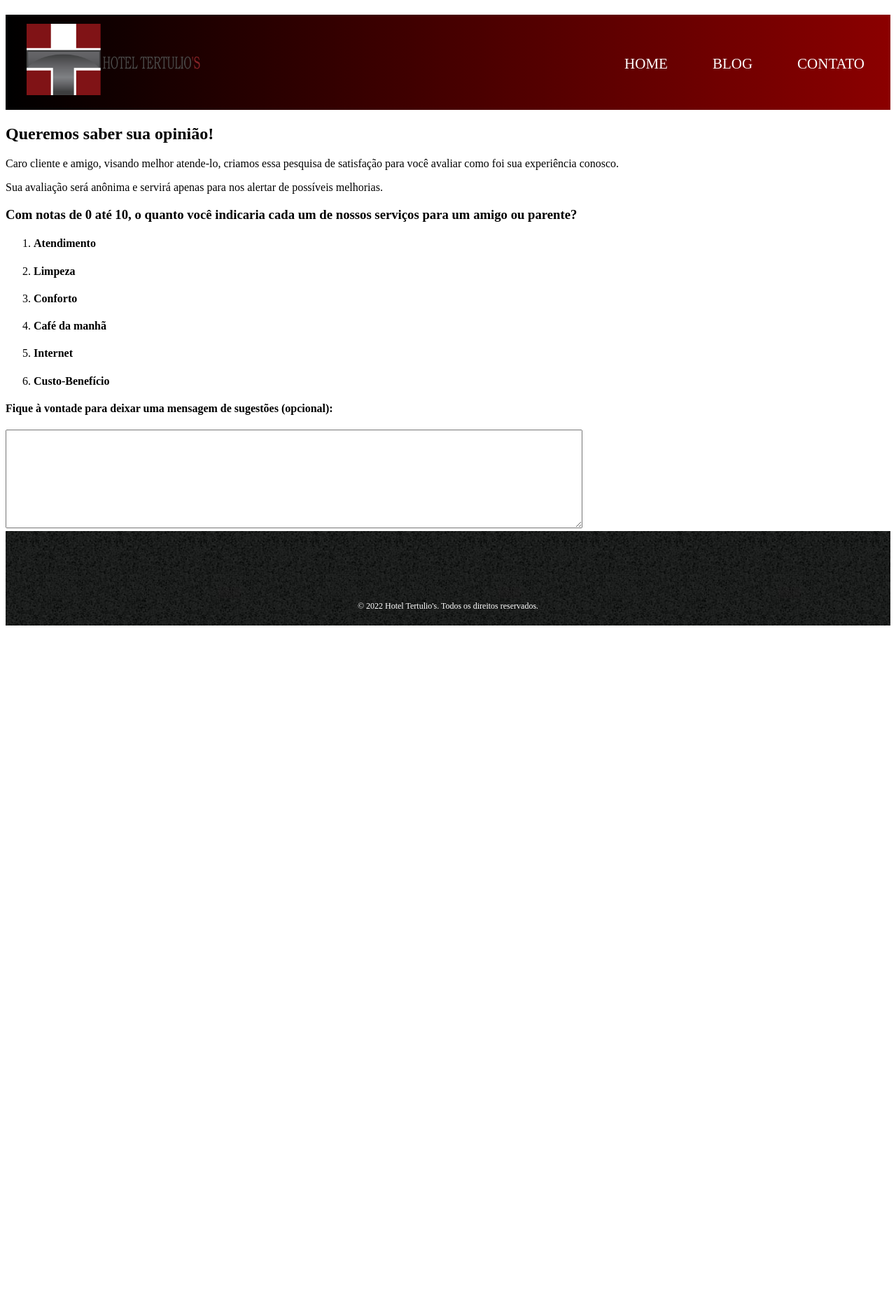
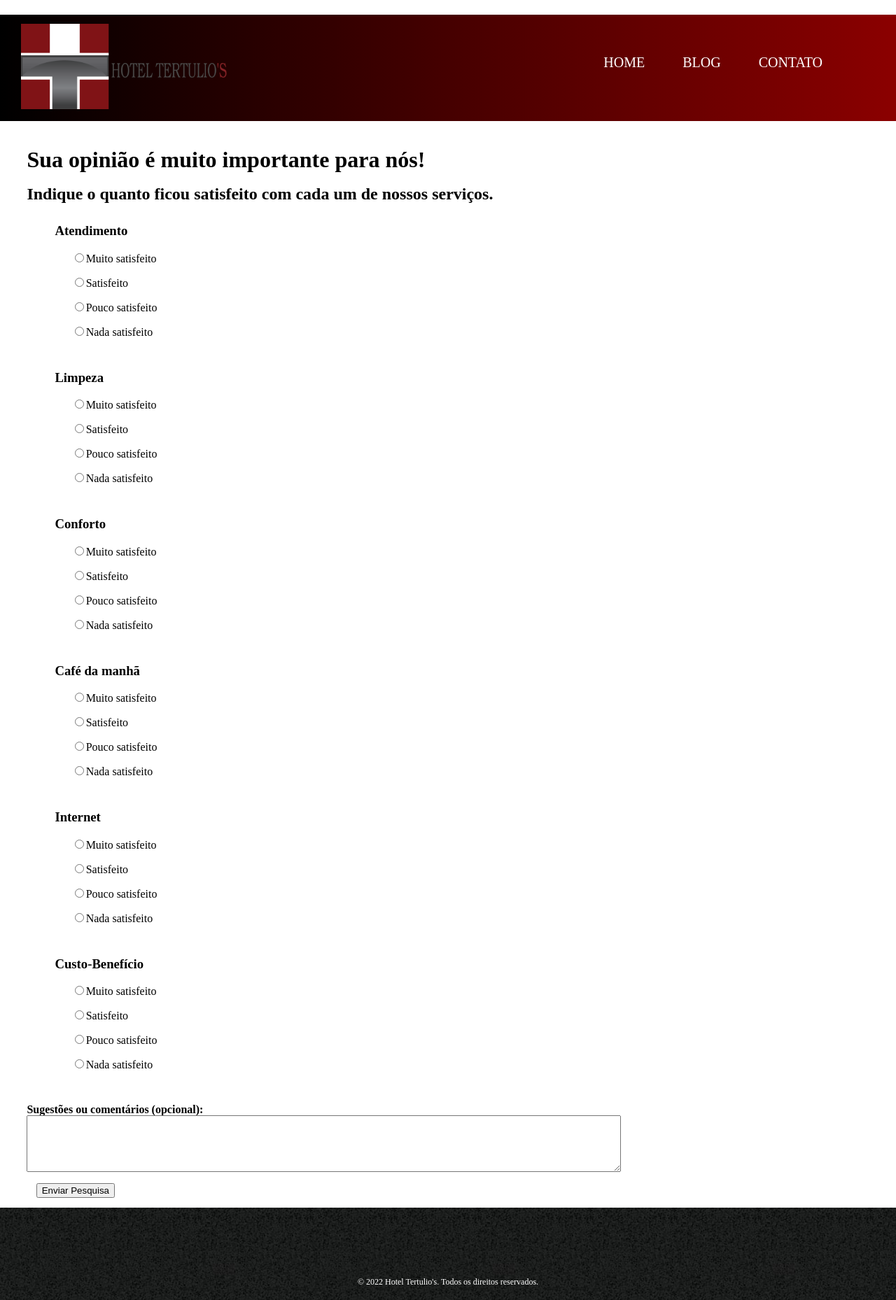
Before and after one commit to WellintonRafael/pesquisa_de_satisfacao, a Flask app: page / in a window 1280 px wide. Shown: the whole page at 70% size. Before the commit the page ends 894 px from the top, so only its background shows below. Run offline with Flask 2, Linux system fonts and the light colour scheme.

Commit message:
Layout responsivo

```diff
--- a/static/homepage.css
+++ b/static/homepage.css
@@ -1,11 +1,15 @@
 .logo_hotel {
-    width: 20%;
+    width: 300px;
     margin-left: 30px;
     padding: 1% 0 1% 0;
 }
 
 header {
     background: rgb(90,0,0);
+}
+
+main {
+    margin: 3% 3% 0 3%;
 }
 
 .caixa {
@@ -20,26 +24,45 @@ header {
 nav {
     position: absolute;
     top: 50px;
-    right: 40px;
+    right: 100px;
     padding: 1% 0 1% 0;
 }
 
 nav li {
     display: inline;
-    margin: 0 0 0 50px;
+    margin: 0 0 0 40px;
     padding: 5px;
 }
 
 nav a {
     text-transform: uppercase;
     color: #FFFFFF;
-    font-size: 21px;
+    font-size: 20px;
     text-decoration: none;
 }
 
 nav a:hover {
     text-decoration: underline;
     transition: 0.3s all;
+}
+
+.item-avaliado {
+    margin: 2em 0 0 0;
+    display: block;
+}
+
+.item {
+    display: block;
+    padding: 0 0 1em 2%;
+}
+
+textarea {
+    width: 70%
+}
+
+.botao {
+    display: block;
+    margin: 1em;
 }
 
 #logo_hotel_footer {
@@ -54,7 +77,8 @@ footer {
 }
 
 .facebook: {
-    f09a
+    \24D5;
+    text-align:center;
 }
 
 .copyright {
@@ -64,11 +88,35 @@ footer {
 }
 
 
-@media screen (max-width: 480px){
-    nav, .logo_hotel {
-        display: inline;
+@media screen and (max-width: 700px) {
+    header, .caixa, main, footer, copyright, .facebook {
         width: auto;
+    }
+    h1 {
+        width: 90%;
+        text-align: center;
+        margin: 0;
+
+    }
+    nav {
         position: static;
         text-align: center;
+        padding: 1% 0 1%;
+        margin: 0;
+        width: auto;
+
     }
+    nav li {
+        width: auto;
+        left: 0;
+        right: 0;
+        padding: 0;
+        margin: 0 3% 0 0;
+        text-align:center;
+    }
+
+    textarea {
+        width: 90%
+    }
+
 }
--- a/static/reset.css
+++ b/static/reset.css
@@ -4,17 +4,15 @@
 */
 
 html, body, div, span, applet, object, iframe,
-h1, h2, h3, h4, h5, h6, p, blockquote, pre,
-a, abbr, acronym, address, big, cite, code,
-del, dfn, em, img, ins, kbd, q, s, samp,
+blockquote, pre,
+abbr, acronym, address, big, cite, code,
+del, dfn, ins, kbd, q, s, samp,
 small, strike, strong, sub, sup, tt, var,
-b, u, i, center,
-dl, dt, dd, ol, ul, li,
-fieldset, form, label, legend,
+b, u, i, center, dl, dt, dd, fieldset, legend,
 table, caption, tbody, tfoot, thead, tr, th, td,
 article, aside, canvas, details, embed,
 figure, figcaption, footer, header, hgroup,
-menu, nav, output, ruby, section, summary,
+menu, output, ruby, summary,
 time, mark, audio, video {
 	margin: 0;
 	padding: 0;
--- a/templates/homepage.html
+++ b/templates/homepage.html
@@ -2,7 +2,9 @@
 <html lang="pt-br">
 <head>
     <meta charset="UTF-8">
+    <meta name="viewport" content="width=device-width">
     <title>Pesquisa de Satisfação</title>
+    <link rel="stylesheet" href="{{ url_for('static', filename= 'reset.css') }}">
     <link rel="stylesheet" href="{{ url_for('static', filename= 'homepage.css') }}">
 
 </head>
@@ -20,23 +22,52 @@
         </div>
     </header>
     <main>
-        <h2>Queremos saber sua opinião! </h2>
-        <p>Caro cliente e amigo, visando melhor atende-lo, criamos essa pesquisa de satisfação para você avaliar como foi sua experiência conosco.</p>
-        <p>Sua avaliação será anônima e servirá apenas para nos alertar de possíveis melhorias.</p>
-        <h3>Com notas de 0 até 10, o quanto você indicaria cada um de nossos serviços para um amigo ou parente?</h3>
-        <ol>
-            <li><h4>Atendimento</h4></li>
-            <li><h4>Limpeza</h4></li>
-            <li><h4>Conforto</h4></li>
-            <li><h4>Café da manhã</h4></li>
-            <li><h4>Internet</h4></li>
-            <li><h4>Custo-Benefício</h4></li>
-        </ol>
-            <h4>Fique à vontade para deixar uma mensagem de sugestões (opcional):</h4>
-            <textarea cols="100" rows="9"></textarea>
-        <label></label>
+        <h1 class="titulo-principal">Sua opinião é muito importante para nós!</h1>
+        <h2 class="titulo-pergunta">Indique o quanto ficou satisfeito com cada um de nossos serviços.</h2>
+        <form>
+            <ol class="lista">
+                <li class="item-avaliado"><h3>Atendimento</h3></li>
+                    <label class="item" for="radio-muito_satisfeito"><input type="radio" name="atendimento" value="muito_satisfeito">Muito satisfeito</label>
+                    <label class="item" for="radio-satisfeito"><input type="radio" name="atendimento" value="satisfeito">Satisfeito</label>
+                    <label class="item" for="radio-pouco_satisfeito"><input type="radio" name="atendimento" value="pouco_satisfeito">Pouco satisfeito</label>
+                    <label class="item" for="radio-nada_satisfeito"><input type="radio" name="atendimento" value="nada_satisfeito">Nada satisfeito</label>
+
+                <li class="item-avaliado"><h3>Limpeza</h3></li>
+                    <label class="item" for="radio-muito_satisfeito"><input type="radio" name="limpeza" value="muito_satisfeito">Muito satisfeito</label>
+                    <label class="item" for="radio-satisfeito"><input type="radio" name="limpeza" value="satisfeito">Satisfeito</label>
+                    <label class="item" for="radio-pouco_satisfeito"><input type="radio" name="limpeza" value="pouco_satisfeito">Pouco satisfeito</label>
+                    <label class="item" for="radio-nada_satisfeito"><input type="radio" name="limpeza" value="nada_satisfeito">Nada satisfeito</label>
+
+                <li class="item-avaliado"><h3>Conforto</h3></li>
+                    <label class="item" for="radio-muito_satisfeito"><input type="radio" name="conforto" value="muito_satisfeito">Muito satisfeito</label>
+                    <label class="item" for="radio-satisfeito"><input type="radio" name="conforto" value="satisfeito">Satisfeito</label>
+                    <label class="item" for="radio-pouco_satisfeito"><input type="radio" name="conforto" value="pouco_satisfeito">Pouco satisfeito</label>
+                    <label class="item" for="radio-nada_satisfeito"><input type="radio" name="conforto" value="nada_satisfeito">Nada satisfeito</label>
+
+                <li class="item-avaliado" ><h3>Café da manhã</h3></li>
+                    <label class="item" for="radio-muito_satisfeito"><input type="radio" name="cafe_da_manha" value="muito_satisfeito">Muito satisfeito</label>
+                    <label class="item" for="radio-satisfeito"><input type="radio" name="cafe_da_manha" value="satisfeito">Satisfeito</label>
+                    <label class="item" for="radio-pouco_satisfeito"><input type="radio" name="cafe_da_manha" value="pouco_satisfeito">Pouco satisfeito</label>
+                    <label class="item" for="radio-nada_satisfeito"><input type="radio" name="cafe_da_manha" value="nada_satisfeito">Nada satisfeito</label>
+
+                <li class="item-avaliado"><h3>Internet</h3></li>
+                    <label class="item" for="radio-muito_satisfeito"><input type="radio" name="internet" value="muito_satisfeito">Muito satisfeito</label>
+                    <label class="item" for="radio-satisfeito"><input type="radio" name="internet" value="satisfeito">Satisfeito</label>
+                    <label class="item" for="radio-pouco_satisfeito"><input type="radio" name="internet" value="pouco_satisfeito">Pouco satisfeito</label>
+                    <label class="item" for="radio-nada_satisfeito"><input type="radio" name="internet" value="nada_satisfeito">Nada satisfeito</label>
+
+                <li class="item-avaliado"><h3>Custo-Benefício</h3></li>
+                    <label class="item" for="radio-muito_satisfeito"><input type="radio" name="custo_beneficio" value="muito_satisfeito">Muito satisfeito</label>
+                    <label class="item" for="radio-satisfeito"><input type="radio" name="custo_beneficio" value="satisfeito">Satisfeito</label>
+                    <label class="item" for="radio-pouco_satisfeito"><input type="radio" name="custo_beneficio" value="pouco_satisfeito">Pouco satisfeito</label>
+                    <label class="item" for="radio-nada_satisfeito"><input type="radio" name="custo_beneficio" value="nada_satisfeito">Nada satisfeito</label>
+            </ol>
+            <h4 class="item-avaliado">Sugestões ou comentários (opcional):</h4>
+            <textarea rows="5"></textarea>
+            <input class="botao" type="submit" value="Enviar Pesquisa">
+        </form>
     </main>
-   <footer>
+    <footer>
         <a class="facebook" href="https://www.facebook.com/HotelTertulios" target="_blank"><i aria-hidden="true"></i></a>
         <p class="copyright">&copy; 2022 Hotel Tertulio's. Todos os direitos reservados.</p>
     </footer>
```
